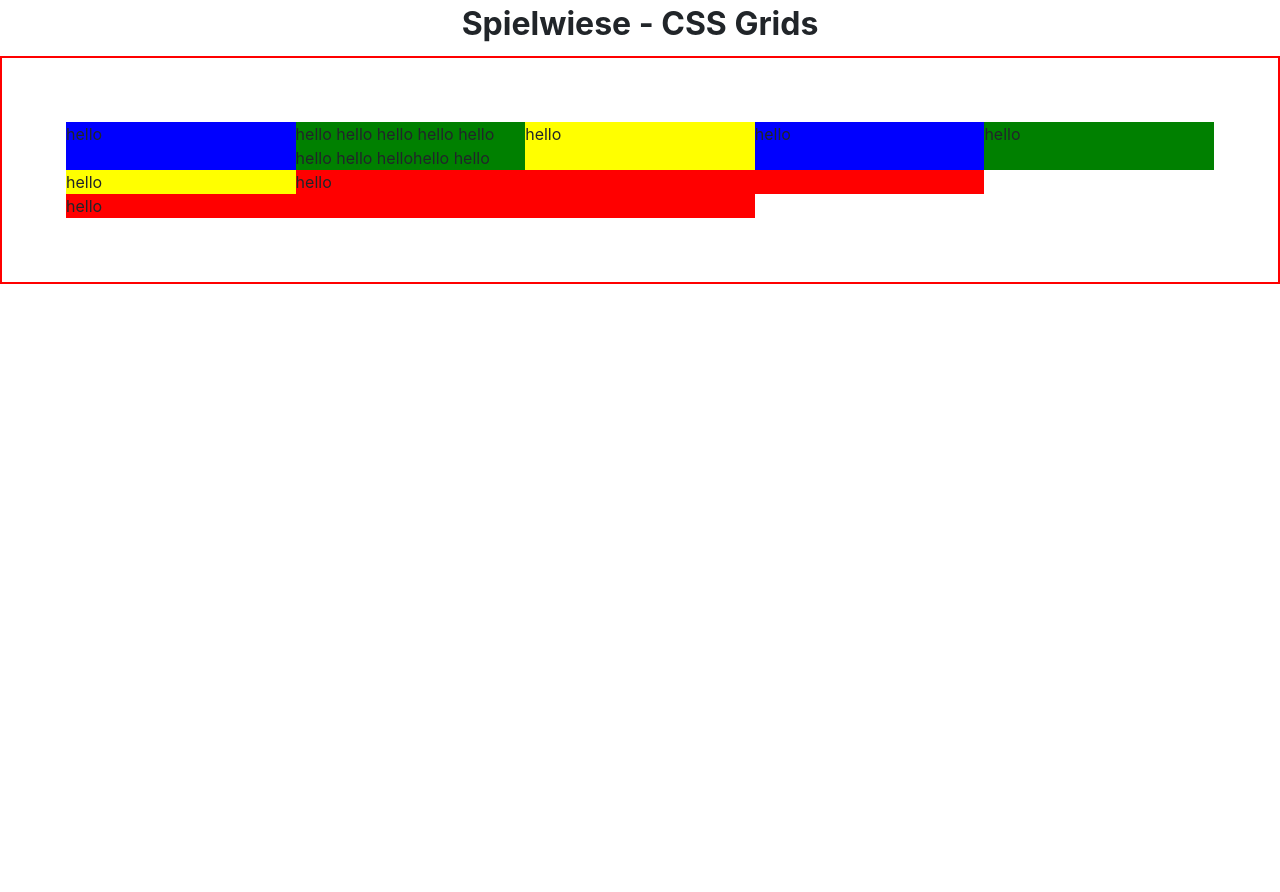
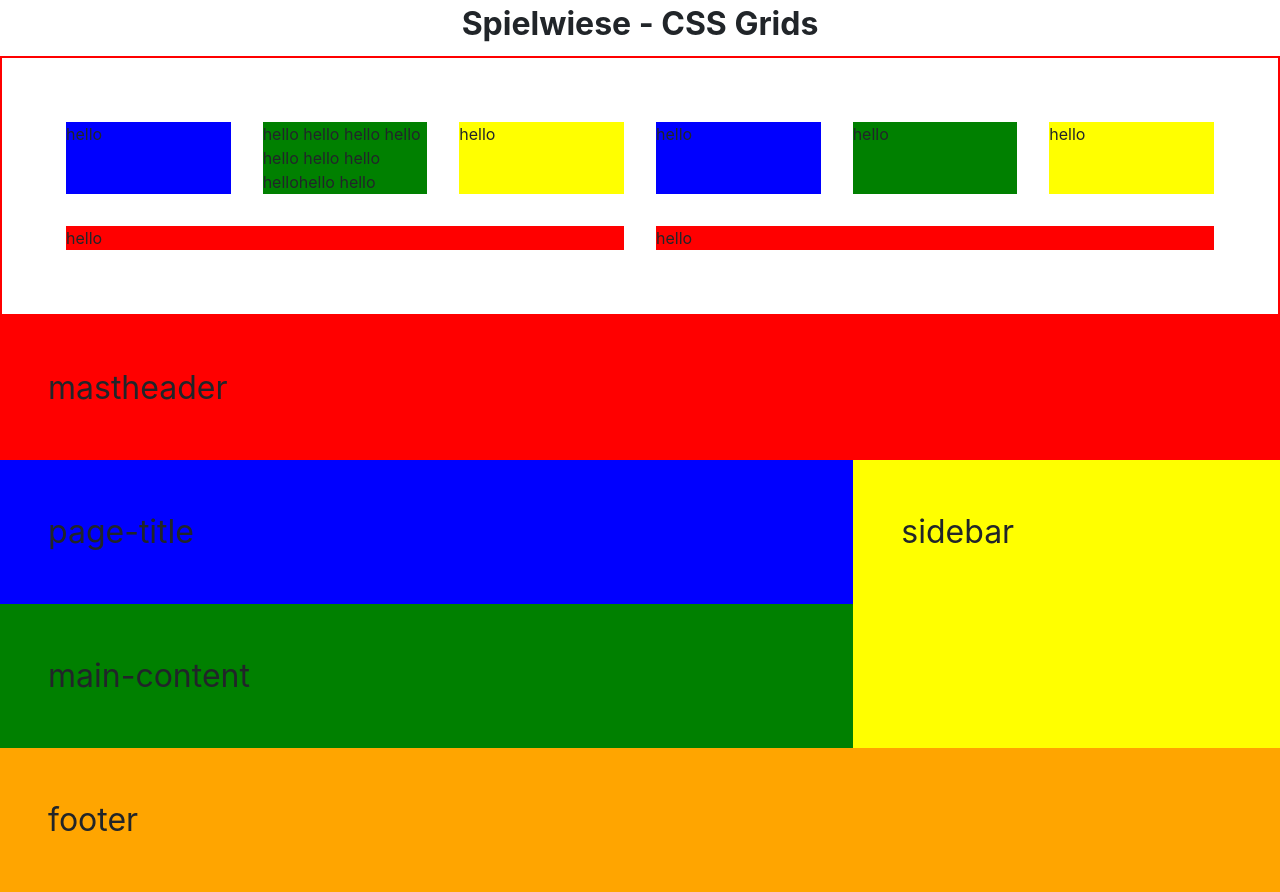
Before and after one commit to Tonisal/spielwiese, a website: page html/cssgrid.html in a window 1280 px wide. Before the commit the page ends 800 px from the top, so only its background shows below. Drawn offline with Linux system fonts and the light colour scheme.

Commit message:
add ie10/ie11 grid try

```diff
--- a/assets/src/scss/_grid.scss
+++ b/assets/src/scss/_grid.scss
@@ -5,9 +5,9 @@
 .container {
   padding: 4rem;
   display: grid;
-  grid-template-columns: 1fr 1fr 1fr 1fr 1fr;
-  //grid-column-gap: 2rem;
-  //grid-row-gap: 2rem;
+  grid-template-columns: repeat(6, 1fr);
+  grid-column-gap: 2rem;
+  grid-row-gap: 2rem;
   border: 2px solid red;
 }
 
@@ -31,3 +31,40 @@
   grid-column-end: span 3;
   background-color: red;
 }
+
+
+//The IE 10/11 Try
+
+.site {
+  display: grid;
+  grid-template-columns: 2fr 1fr;
+  grid-template-areas: "header header" "title sidebar" "main sidebar" "footer footer";
+
+  * {
+    padding: 3rem;
+    font-size: 2rem;
+  }
+  .mastheader {
+    grid-area: header;
+    background-color: red;
+  }
+
+  .page-title {
+    grid-area: title;
+    background-color: blue;
+  }
+
+  .main-content {
+    grid-area: main;
+    background-color: green;
+  }
+
+  .sidebar {
+    grid-area: sidebar;
+    background-color: yellow;
+  }
+  .footer {
+    grid-area: footer;
+    background-color: orange;
+  }
+}
--- a/html/cssgrid.html
+++ b/html/cssgrid.html
@@ -19,7 +19,14 @@
         <div class="container-item-6">hello</div>
         <div class="container-item-7">hello</div>
         <div class="container-item-8">hello</div>
+    </div>
 
+    <div class="site">
+        <div class="mastheader">mastheader</div>
+        <div class="page-title">page-title</div>
+        <div class="main-content">main-content</div>
+        <div class="sidebar">sidebar</div>
+        <div class="footer">footer</div>
     </div>
 </main>
 
```
Also changed, not shown: assets/dst/css/min/style.min.css, assets/dst/css/style.css.
